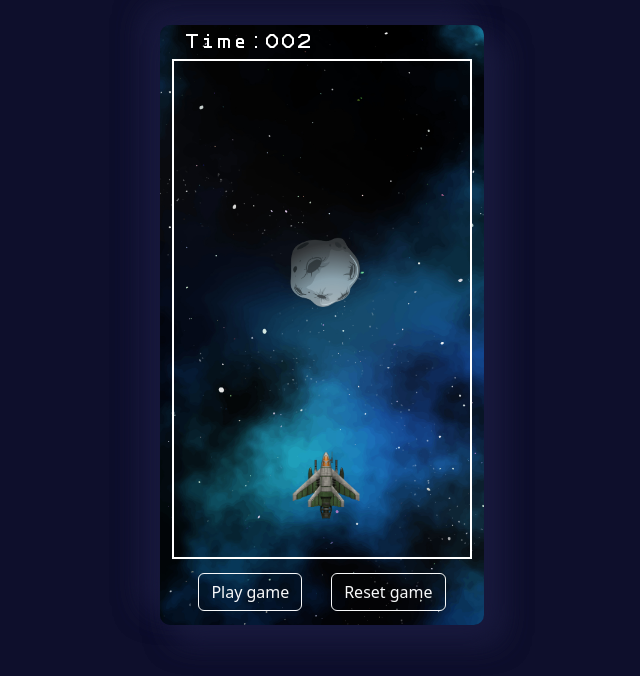
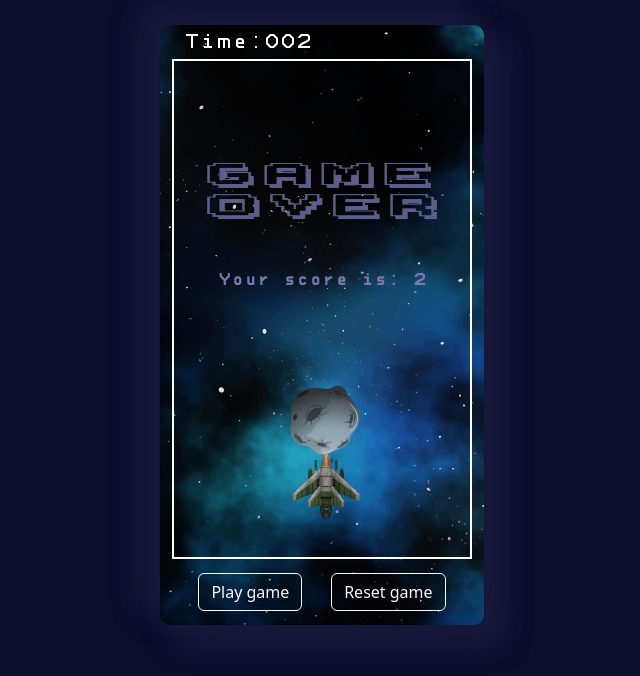
Before and after one commit to CrisGS/Airplane-Fighter, a website: page index.html in a window 1280 px wide. Both pictures are taken after a click on the button "Play game". Shown: the part 68-744 px from the top of the page, without its empty margins (318-958 px from the left). Drawn offline with nearby package versions, Linux system fonts and the light colour scheme.

Commit message:
display score

```diff
--- a/airplane.js
+++ b/airplane.js
@@ -1,11 +1,14 @@
-let seconds = 0, stepMove = 100, asteroidId = 0;
+let seconds = 0, stepMove = 100, asteroidId = 0, gameOver = false, alreadyPressed = false;
 let horizontalPositions = [10, 110, 210], airplanePosition, myInterval, fallingInterval, generateInterval;
 
 function startGame() {
+  if (gameOver === false && alreadyPressed === false) {
     timer();
     generateAirplane();
-  generateInterval = setInterval(generateAsteroid, 2000);
+    generateInterval = setInterval(generateAsteroid, 1500);
     document.onkeydown = move;
+    alreadyPressed = true;
+  }
 }
 
 function generateAirplane() {
@@ -29,6 +32,21 @@ function generateAsteroid() {
   ++asteroidId;
 }
 
+function displayScore() {
+  let divElement = document.createElement('div');
+  divElement.classList.add('messageContainer');
+  let gameOver = document.createElement('img');
+  gameOver.src = 'Game over.png';
+  gameOver.classList.add('gameOver');
+  let score = document.createElement('span');
+  score.classList.add('score');
+  score.id = 'score';
+  score.innerText = "Your score is: " + seconds;
+  divElement.appendChild(gameOver);
+  divElement.appendChild(score);
+  document.getElementById("table-game").appendChild(divElement);
+}
+
 function checkColision(x) {
   let asteroidVerticalPosition = parseInt(document.getElementById(x).style.top);
   if (asteroidVerticalPosition === 318) {
@@ -36,7 +54,8 @@ function checkColision(x) {
       clearInterval(fallingInterval);
       clearInterval(generateInterval);
       clearInterval(myInterval);
-      document.getElementById("header").innerText = "Game Over!";
+      displayScore();
+      gameOver = true;
     }
   }
 }
@@ -53,22 +72,25 @@ function asteroidFall(imgId) {
 }
 
 function move(e) {
+  if (gameOver === false) {
     if (e.keyCode == 37 && parseInt(airplanePosition.style.left) > 0) {
       airplanePosition.style.left = parseInt(airplanePosition.style.left) - 100 + 'px';
     } else if (e.keyCode == 39 && parseInt(airplanePosition.style.left) < 200) {
       airplanePosition.style.left = parseInt(airplanePosition.style.left) + 100 + 'px';
     }
   }
+}
 
 function timer() {
+  let elapsedTime;
   myInterval = setInterval(() => {
     ++seconds;
     if (seconds < 10) {
-      seconds = '00' + seconds;
+      elapsedTime = '00' + seconds;
     } else if (seconds < 100) {
-      seconds = '0' + seconds;
+      elapsedTime = '0' + seconds;
     }
-    document.getElementById('time').innerText = seconds;
+    document.getElementById('time').innerText = elapsedTime;
   }, 1000);
 }
 
--- a/style.css
+++ b/style.css
@@ -10,6 +10,28 @@ h1 {
   color: antiquewhite;
   font-family: arcade;
   font-size:x-large;
+}
+
+.gameOver {
+  width: 250px;
+  height: 100px;
+}
+
+.score {
+  font-family: arcade;
+  font-size: small;
+  color: #7d78ad;
+  font-weight: bolder;
+}
+
+.messageContainer {
+  display: flex;
+  height: 150px;
+  width: 250px;
+  flex-direction: column;
+  justify-content: space-between;
+  align-items: center;
+  margin: auto;
 }
 
 body {
```
Also changed, not shown: Game over.png (added). Lines whose indentation alone changed are shown as unchanged.
